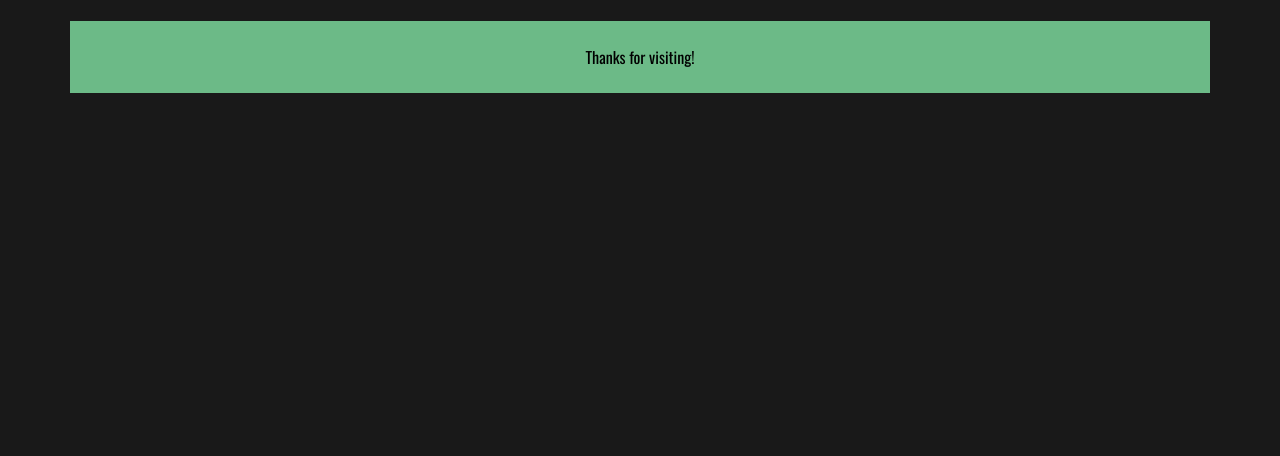
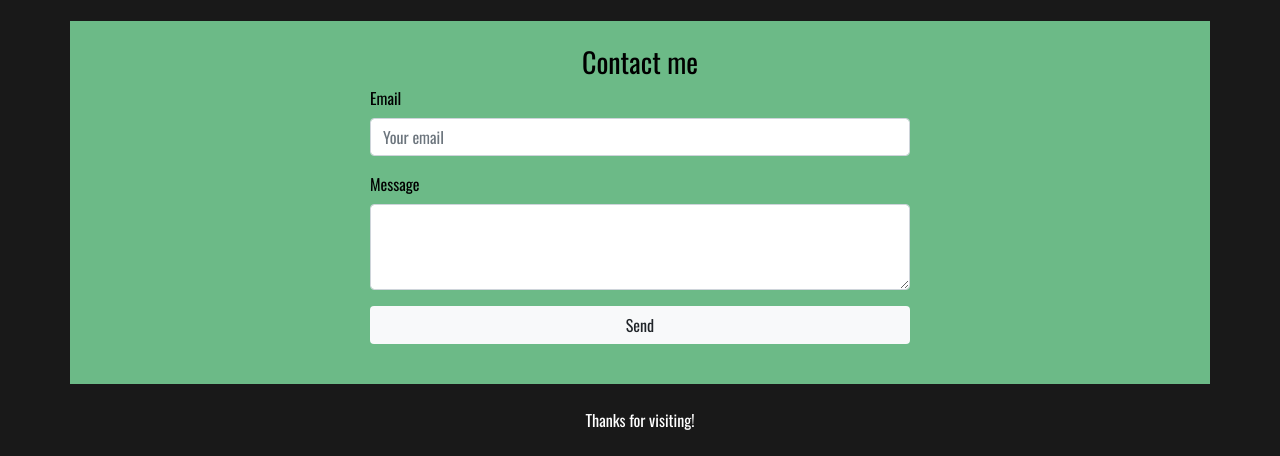
Before and after one commit to raldys31/Personal-Website, a plain HTML site: page index.html in a window 1280 px wide. Shown: the part 2289-2745 px from the top of the page. Before the commit the page ends 2382 px from the top, so only its background shows below. Drawn offline with nearby package versions, Linux system fonts and the light colour scheme; files whose address does not match are found by name.

Commit message:
Added contact form.

```diff
--- a/css/index.css
+++ b/css/index.css
@@ -66,6 +66,14 @@ img {
     float: right;
 }
 
+.content{
+    display: block;
+    margin: auto;
+    width: 100%;
+    height: 100%;
+    text-align: justify;
+  }
+
 /* Responsive support */
 @media screen and (max-width: 405px) {
     .grid-4 {
--- a/index.html
+++ b/index.html
@@ -394,9 +394,35 @@
         </div>
     </div>
 
+    <!-- Contact -->
+    <div id="contact" class="container text-center bg-green">
+        <br>
+        <div class="row justify-content-center">
+            <div class="col-md-6">
+                <h3>Contact me</h3>
+                <div class="content">
+                    <form method="POST" action="https://formspree.io/raldys.cruz@upr.edu">
+                        <div class="form-group">
+                        <label for="email">Email</label>
+                        <input class="form-control"  id="email" type="email" name="email" placeholder="Your email">
+                        </div>
+                        <div class="form-group">
+                            <label for="message">Message</label>
+                            <textarea class="form-control" id="message"  rows="3"></textarea>
+                        </div>
+                        <div class="form-group">
+                        <button type="button" class="btn bg-light btn-block">Send</button>
+                        </div>
+                        <br>
+                    </form>
+                </div>
+            </div>
+        </div>
+    </div>
+
     <!--Footer-->
     <footer class="footer">
-        <div class="container text-center p-4 bg-green">
+        <div class="container text-center p-4">
             <div class="row">
                 <div class="col">
                     <p class="mb-0">Thanks for visiting!</p>
```
